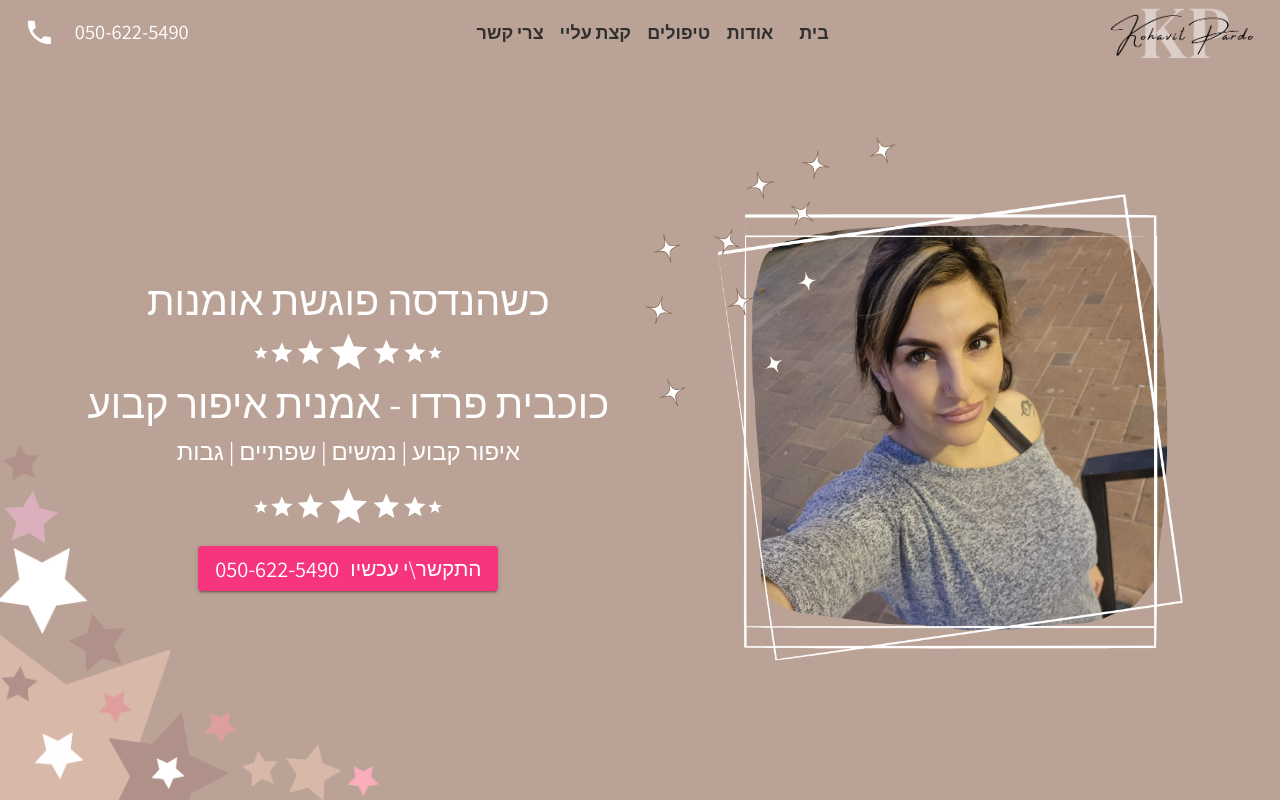
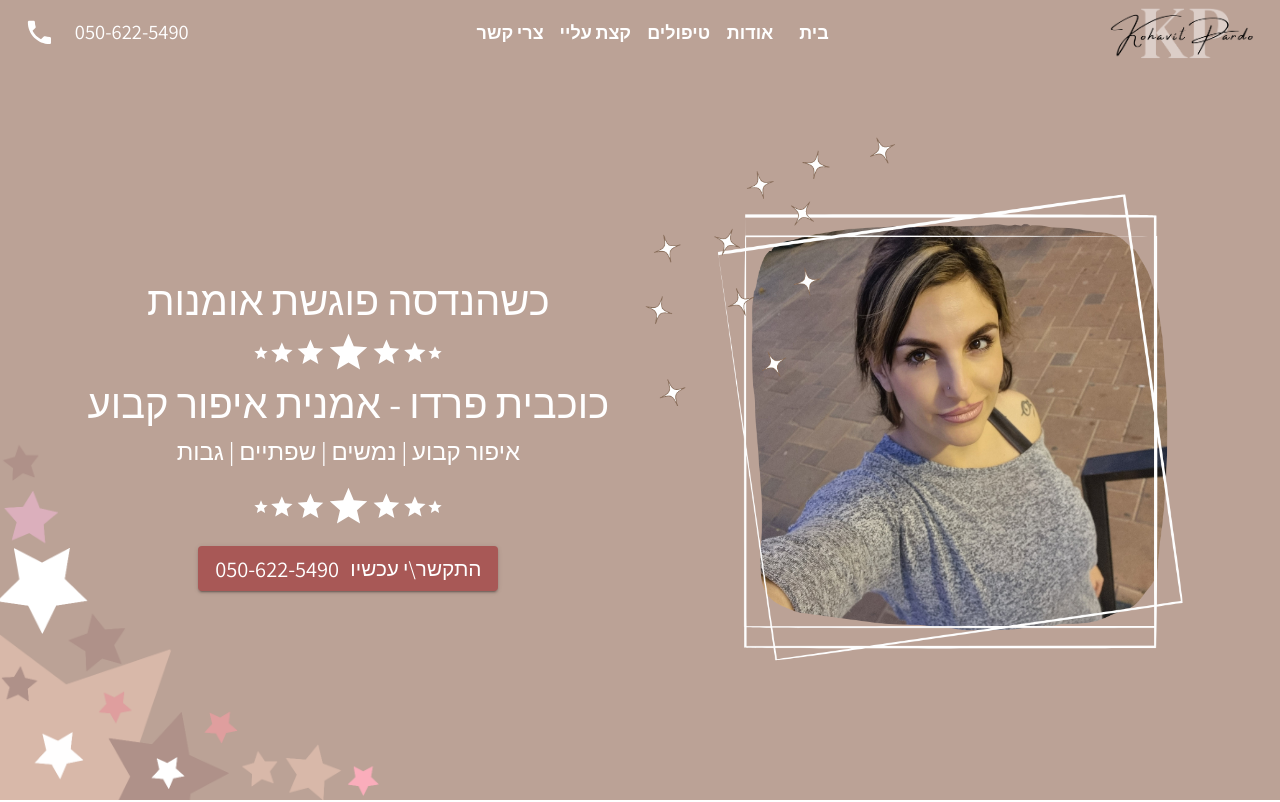
Before and after one commit to LiatPardoGrinbaum/Kohavit-front, a React (Create React App) app: page / in a window 1280 px wide. Shown: the top 802 px of the page. Built offline with nearby package versions, Linux system fonts and the light colour scheme.

Commit message:
few color style cahnges in home component

```diff
--- a/src/components/Home/sections/Home.tsx
+++ b/src/components/Home/sections/Home.tsx
@@ -52,7 +52,7 @@ const Home = () => {
         // paddingTop: "2rem",
         display: "flex",
         justifyContent: "center",
-        alignItems: "fle-start",
+        alignItems: "center",
       }}>
       <CustomBox>
         <Box
@@ -87,7 +87,13 @@ const Home = () => {
           </Title>
           <br></br>
           <DividerStars />
-          <Button variant="contained" sx={{ backgroundColor: "#f7347e", marginTop: "1.2rem", width: "300px" }}>
+          <Button
+            variant="contained"
+            sx={{
+              backgroundColor: "secondary.main",
+              marginTop: "1.2rem",
+              width: "300px",
+            }}>
             <Typography
               component="a"
               href="tel:+9720506225790"
--- a/src/components/Navbar/ButtonHashLink.tsx
+++ b/src/components/Navbar/ButtonHashLink.tsx
@@ -3,8 +3,9 @@ import { theme } from "../../theme";
 import { NavHashLink } from "react-router-hash-link";
 
 const buttonSX = {
+  color: "white",
   "&:hover": {
-    color: "white",
+    color: theme.palette.primary.main,
   },
 };
 
@@ -26,7 +27,7 @@ const ButtonHashLink = (props: LinkProps) => {
       component={NavHashLink}
       to={props.to}
       sx={{ fontWeight: theme.typography.fontWeightBold, ...buttonSX }}
-      activeStyle={{ color: "white" }}
+      activeStyle={{ color: theme.palette.primary.main }}
       scroll={(el) => scrollWithOffset(el)}
       onClick={props.onClick}>
       {props.text}
@@ -35,3 +36,17 @@ const ButtonHashLink = (props: LinkProps) => {
 };
 
 export default ButtonHashLink;
+
+//other style to button active (need to change in Navbar comp in buttonSx as well)
+/*
+  <Button
+      className="buttonLinkNav"
+      component={NavHashLink}
+      to={props.to}
+      sx={{ fontWeight: theme.typography.fontWeightBold, ...buttonSX }}
+      activeStyle={{ color: "white", background: theme.palette.secondary.main }}
+      scroll={(el) => scrollWithOffset(el)}
+      onClick={props.onClick}>
+      {props.text}
+    </Button>
+     */
--- a/src/components/Navbar/Navbar.tsx
+++ b/src/components/Navbar/Navbar.tsx
@@ -61,8 +61,9 @@ const boxSX = {
   // },
 };
 const buttonSX = {
+  color: "white",
   "&:hover": {
-    color: "white",
+    color: "primary.main",
   },
 };
 const buttonListSx = {
--- a/src/theme.ts
+++ b/src/theme.ts
@@ -3,7 +3,7 @@ export const theme = createTheme({
   palette: {
     primary: {
       // main: "#72574a",
-      main: "#303030",
+      main: "#703b39",
       light: "#bba296",
     },
     secondary: {
```
